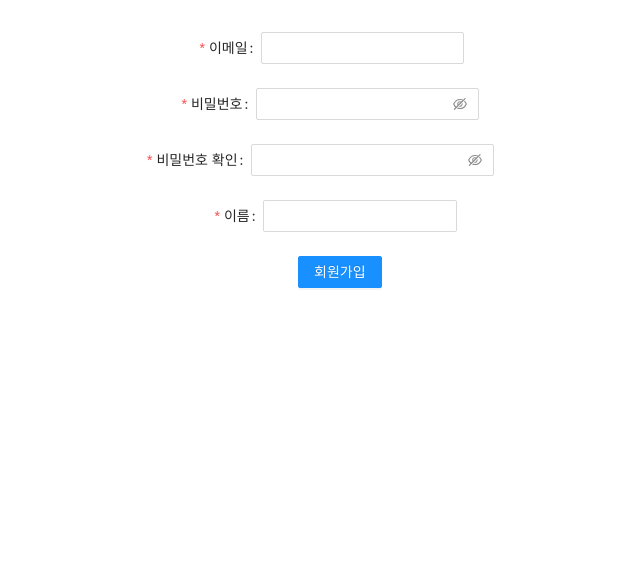
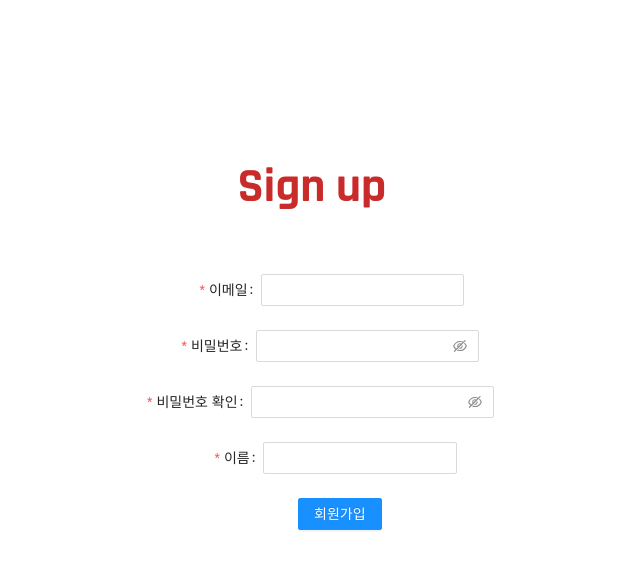
Before and after one commit to MLifeFam/SYB-web, a React (Create React App) app: page /signup in a window 1280 px wide. Shown: the top 568 px of the page, without its empty margins (328-968 px from the left). Built offline with nearby package versions, Linux system fonts and the light colour scheme.

Commit message:
회원가입 페이지 수정
1. 회원가입 페이지 UI 수정

```diff
--- a/src/pages/Signup.js
+++ b/src/pages/Signup.js
@@ -14,13 +14,19 @@ import {
   } from 'antd';
   import { QuestionCircleOutlined } from '@ant-design/icons';
 import styled from 'styled-components';
+import oc from 'open-color';
 
 const Container = styled.div`
     display:flex;
     flex-direction:column;
+    position:absolute;
+    min-width:800px;
+    min-height:500px;
+    width:100%;
+    height:100%;
+    justify-content:center;
     align-items:center;
-    justify-content:center;
-    margin:2rem 0;
+    padding-bottom:6rem;
 `;
 
 const { Option } = Select;
@@ -60,6 +66,12 @@ const residences = [
     ],
   },
 ];
+
+const Title = styled.div`
+    font-size : 3rem;
+    color: ${oc.red[9]};
+    font-family:'Rajdhani';
+`;
 
 const formItemLayout = {
   labelCol: {
@@ -128,6 +140,9 @@ const Signup = () => {
       scrollToFirstError
     >
     <Container>
+      <Title>
+        <p>Sign up</p>
+      </Title>
       <Form.Item
         name="email"
         label="이메일"
```
